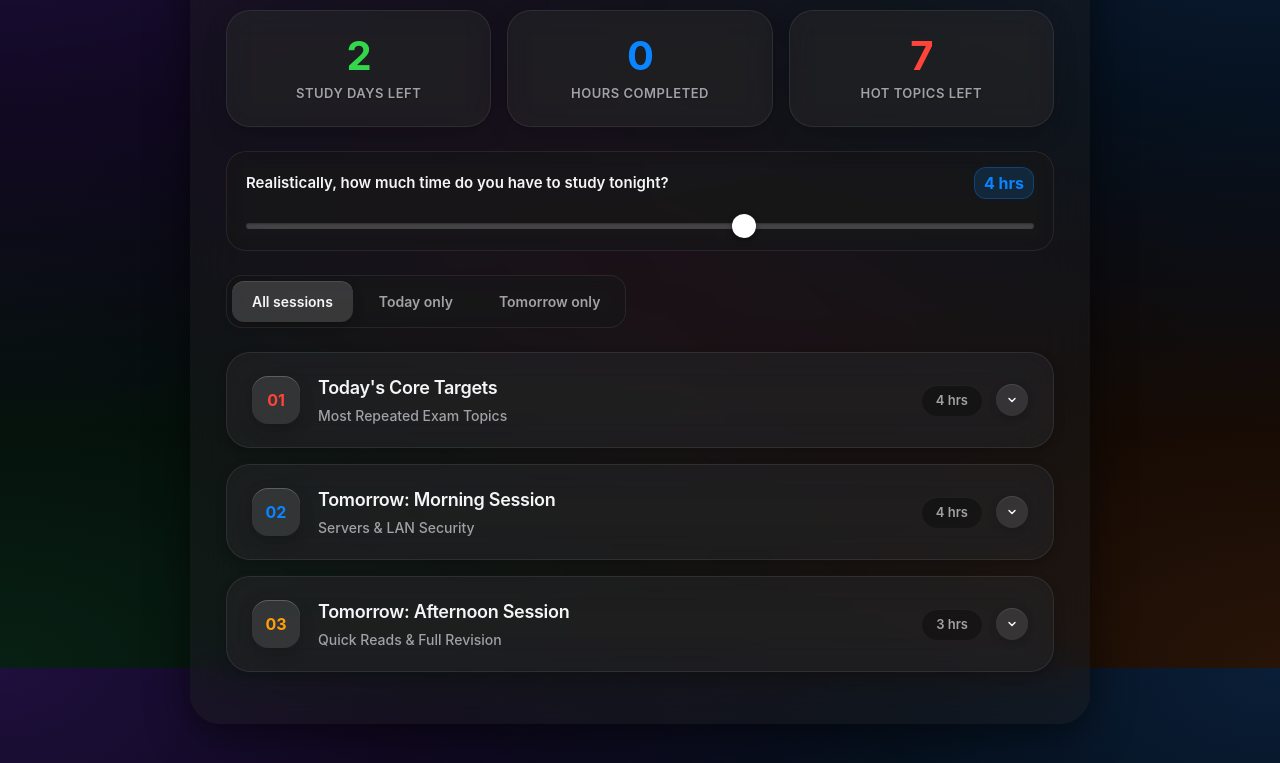
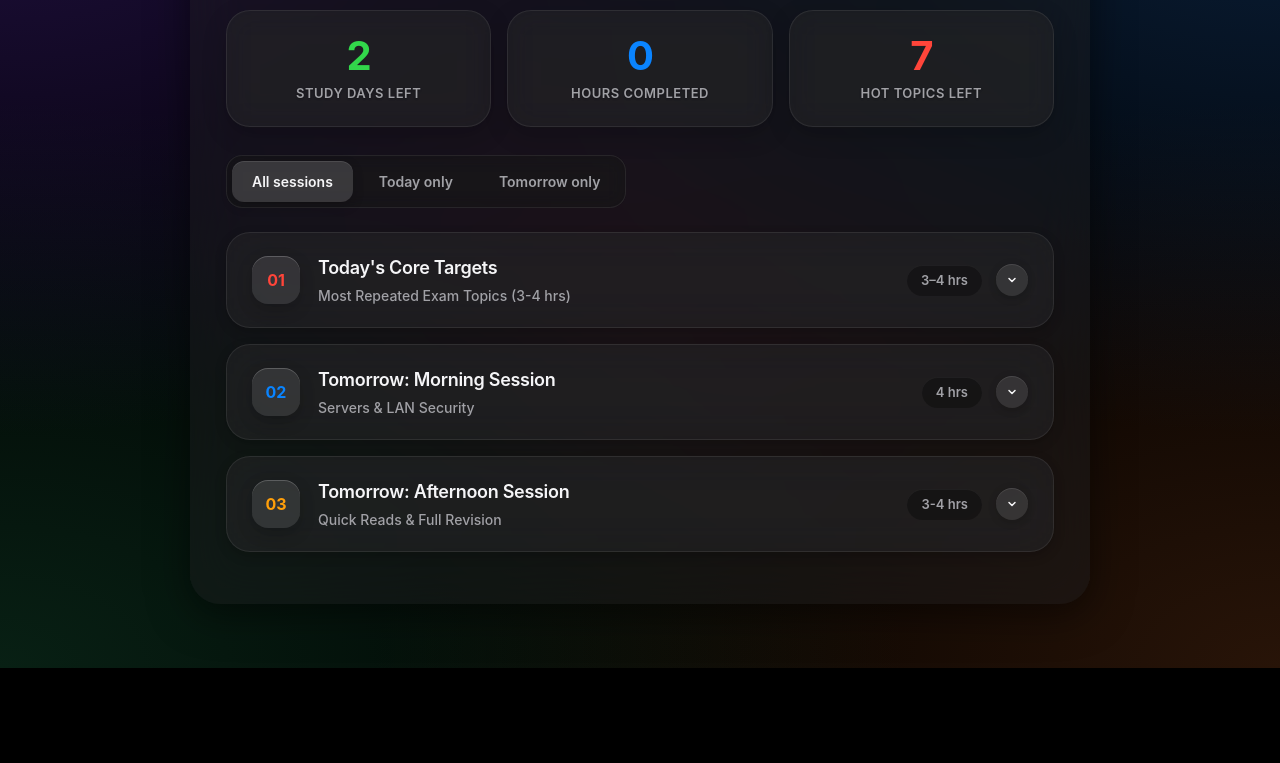
Before and after one commit to ParasGupta-BCA/Information-Security-Administration, a plain HTML site: page index.html in a window 1280 px wide. Shown: the part 132-895 px from the top of the page. After the commit the page ends 800 px from the top, so only its background shows below. Drawn offline with Linux system fonts and the light colour scheme.

Commit message:
Adjust summary grid margin and remove time adjuster
Updated the summary grid margin and removed the time adjuster UI section.

```diff
--- a/index.html
+++ b/index.html
@@ -70,7 +70,7 @@
     .dot-amber { background: var(--apple-orange); box-shadow: 0 0 8px rgba(255,159,10,0.6); }
     .dot-green { background: var(--apple-green); box-shadow: 0 0 8px rgba(50,215,75,0.6); }
 
-    .summary-grid { display: grid; grid-template-columns: repeat(3, 1fr); gap: 16px; margin-bottom: 24px; }
+    .summary-grid { display: grid; grid-template-columns: repeat(3, 1fr); gap: 16px; margin-bottom: 28px; }
     .sum-card {
       background: var(--glass-card);
       border-radius: 24px;
@@ -87,33 +87,6 @@
     }
     .sum-num { font-size: 40px; font-weight: 700; color: var(--text-main); line-height: 1.1; letter-spacing: -1px; transition: color 0.3s; }
     .sum-lbl { font-size: 13px; font-weight: 600; color: var(--text-sec); margin-top: 6px; text-transform: uppercase; letter-spacing: 0.5px; text-shadow: 0 1px 2px rgba(0,0,0,0.3); }
-
-    /* Time Adjuster Apple UI */
-    .time-adjuster {
-      background: rgba(20, 20, 22, 0.4);
-      padding: 16px 20px;
-      border-radius: 20px;
-      margin-bottom: 24px;
-      box-shadow: inset 0 0 0 1px var(--glass-border);
-      backdrop-filter: blur(10px);
-      -webkit-backdrop-filter: blur(10px);
-    }
-    .time-header { display: flex; justify-content: space-between; align-items: center; margin-bottom: 12px; }
-    .time-title { font-weight: 600; font-size: 15px; color: var(--text-main); }
-    .time-val { font-weight: 700; color: var(--apple-blue); font-size: 16px; background: rgba(10, 132, 255, 0.15); padding: 4px 10px; border-radius: 12px; box-shadow: inset 0 0 0 1px rgba(10,132,255,0.3); }
-
-    input[type=range] { -webkit-appearance: none; width: 100%; background: transparent; }
-    input[type=range]:focus { outline: none; }
-    input[type=range]::-webkit-slider-runnable-track {
-      width: 100%; height: 6px; cursor: pointer;
-      background: rgba(255,255,255,0.2); border-radius: 4px;
-      box-shadow: inset 0 1px 2px rgba(0,0,0,0.3);
-    }
-    input[type=range]::-webkit-slider-thumb {
-      height: 24px; width: 24px; border-radius: 50%;
-      background: #fff; cursor: pointer; -webkit-appearance: none;
-      margin-top: -9px; box-shadow: 0 2px 6px rgba(0,0,0,0.4);
-    }
 
     .tab-row {
       display: flex; gap: 6px; flex-wrap: wrap; margin-bottom: 24px;
@@ -250,7 +223,6 @@
     .b-unit { background: rgba(10, 132, 255, 0.15); color: #64d2ff; border-color: rgba(10, 132, 255, 0.3); }
     .b-skim { background: rgba(142, 142, 147, 0.15); color: #d1d1d6; border-color: rgba(142, 142, 147, 0.3); }
     .b-red { background: rgba(255, 69, 58, 0.2); color: #ff6961; border-color: rgba(255, 69, 58, 0.5); }
-    .b-orange { background: rgba(255, 159, 10, 0.2); color: #ff9f0a; border-color: rgba(255, 159, 10, 0.4); }
 
     .tip-box {
       margin-top: 24px;
@@ -281,7 +253,6 @@
       .summary-grid { grid-template-columns: 1fr; gap: 12px; margin-bottom: 20px; }
       .sum-card { padding: 20px; }
       .sum-num { font-size: 32px; }
-      .time-adjuster { padding: 16px; margin-bottom: 20px; }
       .tab-row { width: 100%; justify-content: center; }
       .tab { flex: 1; text-align: center; padding: 10px; }
       .day-card { border-radius: 20px; }
@@ -321,7 +292,7 @@
 <body>
 
 <div class="wrap">
-  <h2 class="sr-only">Final 2-Day Exam Preparation Plan</h2>
+  <h2 class="sr-only">Final 2-Day Exam Preparation Plan for Information Security Administration</h2>
   <div class="top-bar">
     <h2>Information Security Administration</h2>
     <div class="legend">
@@ -335,14 +306,6 @@
     <div class="sum-card"><div class="sum-num" style="color:var(--apple-green);">2</div><div class="sum-lbl">Study Days Left</div></div>
     <div class="sum-card"><div class="sum-num" id="sum_completed_hrs" style="color:var(--apple-blue);">0</div><div class="sum-lbl">Hours Completed</div></div>
     <div class="sum-card"><div class="sum-num" id="sum_hot_topics" style="color:var(--apple-red);">9</div><div class="sum-lbl">Hot Topics Left</div></div>
-  </div>
-
-  <div class="time-adjuster" id="time_adjuster_box">
-    <div class="time-header">
-      <span class="time-title">Realistically, how much time do you have to study tonight?</span>
-      <span class="time-val" id="time_val_disp">4.0 hrs</span>
-    </div>
-    <input type="range" id="time_slider" min="0.5" max="6" step="0.5" value="4.0" oninput="updateTimeSlider(this.value)" onchange="applyTimeFilter(this.value)">
   </div>
 
   <div class="tab-row">
@@ -374,61 +337,25 @@ const allTopics = [
 // LocalStorage State Management
 let appStartDate = localStorage.getItem('isa_start_date');
 if (!appStartDate) {
-  appStartDate = new Date().toDateString();
+  appStartDate = new Date().toDateString(); // Logs the exact day the student opened it.
   localStorage.setItem('isa_start_date', appStartDate);
 }
 // Checks if it is visually "Tomorrow" relative to when they started
 const isTomorrow = new Date().toDateString() !== appStartDate;
 let completedTopics = JSON.parse(localStorage.getItem('isa_completed') || '{}');
 
-// For the slider UI memory
-let savedHours = localStorage.getItem('isa_hours_today');
-if (!savedHours) {
-    savedHours = 4.0;
-    localStorage.setItem('isa_hours_today', savedHours);
-}
-
-let currentFilter = 'all';
-let days = [];
-
-function buildSessions() {
+// Build the Sessions
 let sessionsMap = {
-      1: { num: "01", title: "Today's Core Targets", sub: "Most Repeated Exam Topics", textColor: "var(--apple-red)", tag: "high", progressColor: "var(--apple-red)", tip: "DO NOT read full notes. Focus entirely on basics. These are guaranteed questions.", topics: [] },
-      2: { num: "02", title: "Tomorrow: Morning Session", sub: "Servers & LAN Security", textColor: "var(--apple-blue)", tag: "rev", progressColor: "var(--apple-blue)", tip: "Knock out the Servers early. You have a full PPT on Proxy types—study all of them. Then finish LAN network segmentation.", topics: [] },
-      3: { num: "03", title: "Tomorrow: Afternoon Session", sub: "Quick Reads & Full Revision", textColor: "var(--apple-orange)", tag: "rev", progressColor: "var(--apple-orange)", tip: "Spend 1 hour skimming. After that, spend 2-3 hours practicing writing 2-line answers for EVERYTHING to lock it into memory.", topics: [] }
+  1: { num: "01", title: "Today's Core Targets", sub: "Most Repeated Exam Topics (3-4 hrs)", hrs: "3–4 hrs", textColor: "var(--apple-red)", tag: "high", progressColor: "var(--apple-red)", tip: "You only have 3-4 hours tonight! DO NOT read full notes. Focus entirely on NAT/PAT differences, Firewall types, and Login policies. These are guaranteed questions.", topics: [] },
+  2: { num: "02", title: "Tomorrow: Morning Session", sub: "Servers & LAN Security", hrs: "4 hrs", textColor: "var(--apple-blue)", tag: "rev", progressColor: "var(--apple-blue)", tip: "Knock out the Servers early. You have a full PPT on Proxy types—study all of them. Then finish LAN network segmentation.", topics: [] },
+  3: { num: "03", title: "Tomorrow: Afternoon Session", sub: "Quick Reads & Full Revision", hrs: "3-4 hrs", textColor: "var(--apple-orange)", tag: "rev", progressColor: "var(--apple-orange)", tip: "Spend 1 hour skimming Unit 1 & 4 basics. After that, spend 2-3 hours practicing writing 2-line answers for EVERYTHING to lock it into memory.", topics: [] }
 };
 
-    let timeLeftToday = parseFloat(localStorage.getItem('isa_hours_today')) || 4.0;
-
-    // Set slider visuals
-    const slider = document.getElementById('time_slider');
-    const valDisp = document.getElementById('time_val_disp');
-    if(slider && valDisp) {
-        slider.value = timeLeftToday;
-        valDisp.innerText = timeLeftToday + (timeLeftToday === 1 ? " hr" : " hrs");
-    }
-
-    let currentTodayHrs = 0;
-    // Deep copy topics so we can inject dynamic badges without breaking the original state
-    let topicsCopy = JSON.parse(JSON.stringify(allTopics));
-
-    topicsCopy.forEach(t => {
+// Populate the sessions and handle auto carry-over
+allTopics.forEach(t => {
   let targetSession = t.session;
 
-      // AUTO-BALANCING ALGORITHM
-      if (targetSession === 1) {
-          if (currentTodayHrs + t.estHrs <= timeLeftToday) {
-              // Fits in the schedule tonight!
-              currentTodayHrs += t.estHrs;
-          } else {
-              // Doesn't fit in the remaining time, reschedule!
-              targetSession = 2;
-              t.badges.push('b-orange');
-              t.badgeLabels.push("Moved: Time Limit");
-          }
-      }
-
-      // Magic Rollover algorithm: if it's legally tomorrow, Day 1 tasks shouldn't be missed.
+  // Magic: If it's officially "Tomorrow" and a Day 1 task is incomplete, move it!
   if (isTomorrow && targetSession === 1 && !completedTopics[t.id]) {
      targetSession = 2;
      t.badges.push('b-red');
@@ -439,24 +366,7 @@ function buildSessions() {
 });
 
 // Remove empty sessions
-    days = Object.values(sessionsMap).filter(s => s.topics.length > 0);
-
-    // Dynamically calculate "hrs" display for each session based on topics that were assigned to it
-    days.forEach(d => {
-        let total = d.topics.reduce((sum, t) => sum + t.estHrs, 0);
-        d.hrs = total + (total === 1 ? ' hr' : ' hrs');
-    });
-}
-
-function updateTimeSlider(val) {
-    document.getElementById('time_val_disp').innerText = val + (val === "1" ? " hr" : " hrs");
-}
-
-function applyTimeFilter(val) {
-    localStorage.setItem('isa_hours_today', val);
-    buildSessions();
-    renderDays(currentFilter);
-}
+const days = Object.values(sessionsMap).filter(s => s.topics.length > 0);
 
 function updateSummaryTopStats() {
   let totalHigh = allTopics.filter(t => t.prio === 'high').length;
@@ -482,7 +392,6 @@ function calculateProgress(session) {
 }
 
 function renderDays(filter) {
-  currentFilter = filter; // Remember what filter we are on
   const container = document.getElementById('days-container');
   container.innerHTML = '';
 
@@ -536,19 +445,12 @@ function renderDays(filter) {
       </div>`;
 
     container.appendChild(card);
+
+    // Store target progress
     card.dataset.progress = currentProgress;
   });
 
   updateSummaryTopStats();
-
-  // Highlight active tab visually
-  const tabs = document.querySelectorAll('.tab');
-  if(tabs.length === 3) {
-      tabs.forEach(t => t.classList.remove('active'));
-      if(filter === 'all') tabs[0].classList.add('active');
-      if(filter === 'high') tabs[1].classList.add('active');
-      if(filter === 'rev') tabs[2].classList.add('active');
-  }
 }
 
 function toggleTopic(id, sessionNum) {
@@ -580,6 +482,7 @@ function toggleTopic(id, sessionNum) {
       }
   }
 
+  // Update top numeric stats completely globally
   updateSummaryTopStats();
 }
 
@@ -615,14 +518,12 @@ function toggleDay(header) {
 
 function filterDays(filter, el) {
   document.querySelectorAll('.tab').forEach(t => t.classList.remove('active'));
-  if(el) el.classList.add('active');
+  el.classList.add('active');
   renderDays(filter);
 }
 
-// Initial paint pipeline
-buildSessions();
+// Initial paint
 renderDays('all');
-
 </script>
 </body>
 </html>
```
Lines whose indentation alone changed are shown as unchanged.
